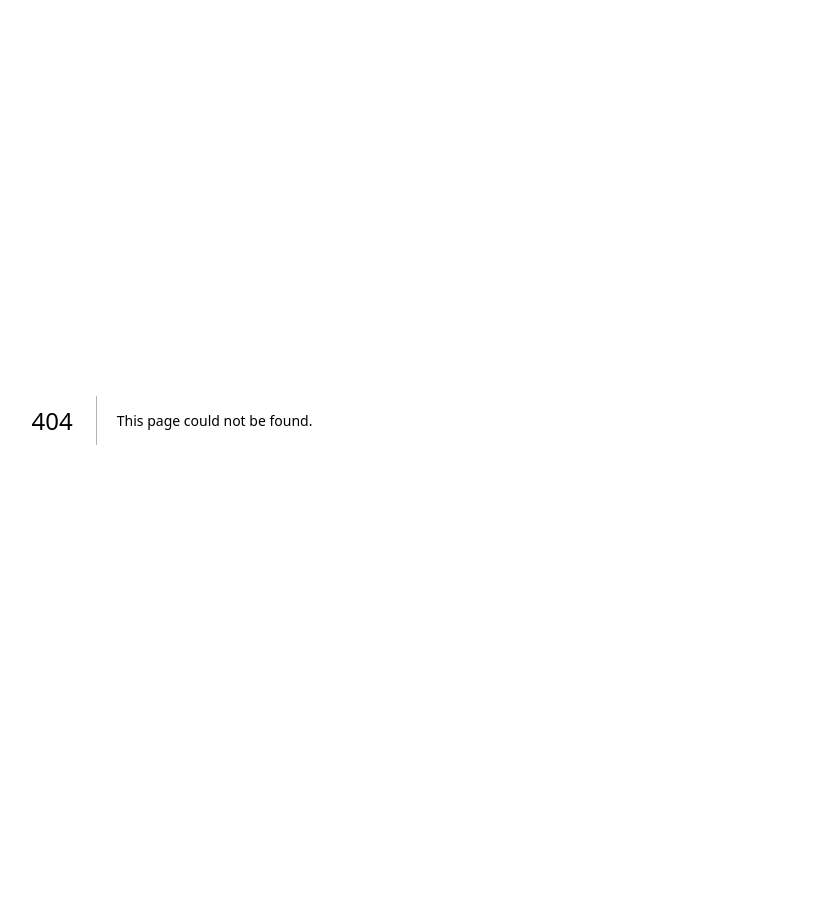
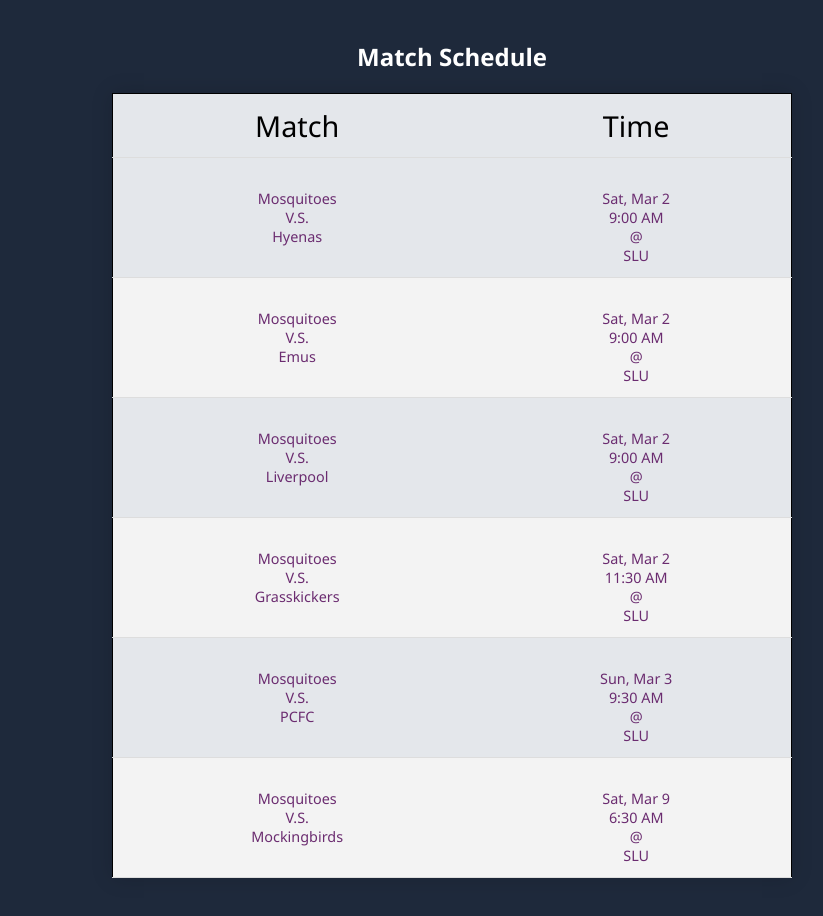
Before and after one commit to jackbelyeu/FFFA, a Next.js app: page /schedule in a window 1280 px wide. Before the commit this address had no page. Shown: the top 916 px of the page, without its empty margins (188-1011 px from the left). Before the commit the page ends 880 px from the top, so only its background shows below. Built offline with nearby package versions, Linux system fonts and the light colour scheme.

Commit message:
schedule

```diff
--- /dev/null
+++ b/src/app/schedule/EditableTimeCell.client.js
@@ -0,0 +1,86 @@
+// EditableTimeCell.client.js
+"use client";
+import React, { useState, useEffect, useRef } from 'react';
+
+const EditableTimeCell = ({ match }) => {
+  const [isEditingTime, setIsEditingTime] = useState(false);
+  const [isEditingDate, setIsEditingDate] = useState(false);
+  const [time, setTime] = useState(match.time);
+  const [date, setDate] = useState(match.date);
+  const timeRef = useRef(null);
+  const dateRef = useRef(null);
+
+  useEffect(() => {
+    if (isEditingTime) {
+      timeRef.current?.focus();
+    }
+    if (isEditingDate) {
+      dateRef.current?.focus();
+    }
+  }, [isEditingTime, isEditingDate]);
+
+  const handleTimeBlur = () => {
+    setIsEditingTime(false);
+    console.log(`New time: ${time}`);
+    localStorage.setItem(`matchTime-${match.homeTeam}-${match.awayTeam}`, time);
+    // onUpdate({ ...match, time }); // Assuming onUpdate is a prop function to handle the update
+  };
+
+  const handleDateBlur = () => {
+    setIsEditingDate(false);
+    console.log(`New date: ${date}`);
+    localStorage.setItem(`matchDate-${match.homeTeam}-${match.awayTeam}`, date);
+    // onUpdate({ ...match, date }); // Assuming onUpdate is a prop function to handle the update
+  };
+
+  const handleTimeChange = (e) => {
+    setTime(e.target.value);
+  };
+
+  const handleDateChange = (e) => {
+    setDate(e.target.value);
+  };
+
+
+  const handleTimeClick = () => {
+    setIsEditingTime(true);
+  };
+
+  const handleDateClick = () => {
+    setIsEditingDate(true);
+  };
+
+  return (
+    <div>
+      {isEditingDate ? (
+        <input
+          ref={dateRef}
+          type="date"
+          value={date}
+          onChange={handleDateChange}
+          onBlur={handleDateBlur}
+        />
+      ) : (
+        <span onClick={handleDateClick}>
+          {date}
+        </span>
+      )}
+      <br />
+      {isEditingTime ? (
+        <input
+          ref={timeRef}
+          type="time"
+          value={time}
+          onChange={handleTimeChange}
+          onBlur={handleTimeBlur}
+        />
+      ) : (
+        <span onClick={handleTimeClick}>
+          {time}
+        </span>
+      )}
+    </div>
+  );
+};
+
+export default EditableTimeCell;
--- /dev/null
+++ b/src/app/schedule/MatchSchedule.client.js
@@ -0,0 +1,65 @@
+// MatchSchedule.client.js
+"use client";
+import React, { useState, useEffect } from 'react';
+import EditableTimeCell from './EditableTimeCell.client';
+
+const defaultMatchSchedule = [
+  { date: 'Sat, Mar 2', time: '9:00 AM', homeTeam: 'Mosquitoes', awayTeam: 'Hyenas', location: 'SLU' },
+  { date: 'Sat, Mar 2', time: '9:00 AM', homeTeam: 'Mosquitoes', awayTeam: 'Emus', location: 'SLU' },
+  { date: 'Sat, Mar 2', time: '9:00 AM', homeTeam: 'Mosquitoes', awayTeam: 'Liverpool', location: 'SLU' },
+  { date: 'Sat, Mar 2', time: '11:30 AM', homeTeam: 'Mosquitoes', awayTeam: 'Grasskickers', location: 'SLU' },
+  { date: 'Sun, Mar 3', time: '9:30 AM', homeTeam: 'Mosquitoes', awayTeam: 'PCFC', location: 'SLU' },
+  { date: 'Sat, Mar 9', time: '6:30 AM', homeTeam: 'Mosquitoes', awayTeam: 'Mockingbirds', location: 'SLU' },
+];
+
+const MatchSchedule = () => {
+  const [matches, setMatches] = useState([]);
+
+  useEffect(() => {
+    const loadedMatches = defaultMatchSchedule.map(match => {
+      const storedTimeKey = `matchTime-${match.homeTeam}-${match.awayTeam}`;
+      const storedTime = localStorage.getItem(storedTimeKey);
+
+      const storedDateKey = `matchDate-${match.homeTeam}-${match.awayTeam}`;
+      const storedDate = localStorage.getItem(storedDateKey);
+
+      return{
+         ...match,
+         time: storedTime ? storedTime : match.time,
+         date: storedDate ? storedDate : match.date
+        };
+    });
+    setMatches(loadedMatches);
+  }, []);
+
+  return (
+    <div>
+    <table>
+      <tbody>
+      <td style={{ fontSize: '2em', color: 'black'}}>Match</td>
+      <td style={{ fontSize: '2em', color: 'black' }}>Time</td>
+        {matches.map((match, index) => (
+          <tr key={index}>
+            <td>
+              {match.homeTeam}
+              <br />
+              V.S.
+              <br />
+              {match.awayTeam}
+            </td>
+            <td>
+              <br />
+              <EditableTimeCell match={match} />
+              @
+              <br />
+              {match.location}
+            </td>
+          </tr>
+        ))}
+      </tbody>
+    </table>
+    </div>
+  );
+};
+
+export default MatchSchedule;
--- /dev/null
+++ b/src/app/schedule/layout.tsx
@@ -0,0 +1,9 @@
+import styles from './styles.module.css'
+
+export default function ScheduleLayout({
+  children,
+}: {
+  children: React.ReactNode
+}) {
+  return <section className={styles.schedule}>{children}</section>
+}
--- /dev/null
+++ b/src/app/schedule/page.tsx
@@ -0,0 +1,18 @@
+import React from 'react';
+import { sql } from "@vercel/postgres";
+import dynamic from 'next/dynamic';
+
+const MatchSchedule = dynamic(() => import('./MatchSchedule.client'), {
+  ssr: false,
+});
+
+export default async function Page() {
+  // const { rows } = await sql`SELECT * from players`;
+
+  return (
+    <div>
+      <h1>Match Schedule</h1>
+      <MatchSchedule />
+    </div>
+  );
+}
--- /dev/null
+++ b/src/app/schedule/styles.module.css
@@ -0,0 +1,3 @@
+.dashboard {
+    padding: 24px;
+  }
```
Also changed, not shown: src/app/page.tsx (+111 -4 lines).
